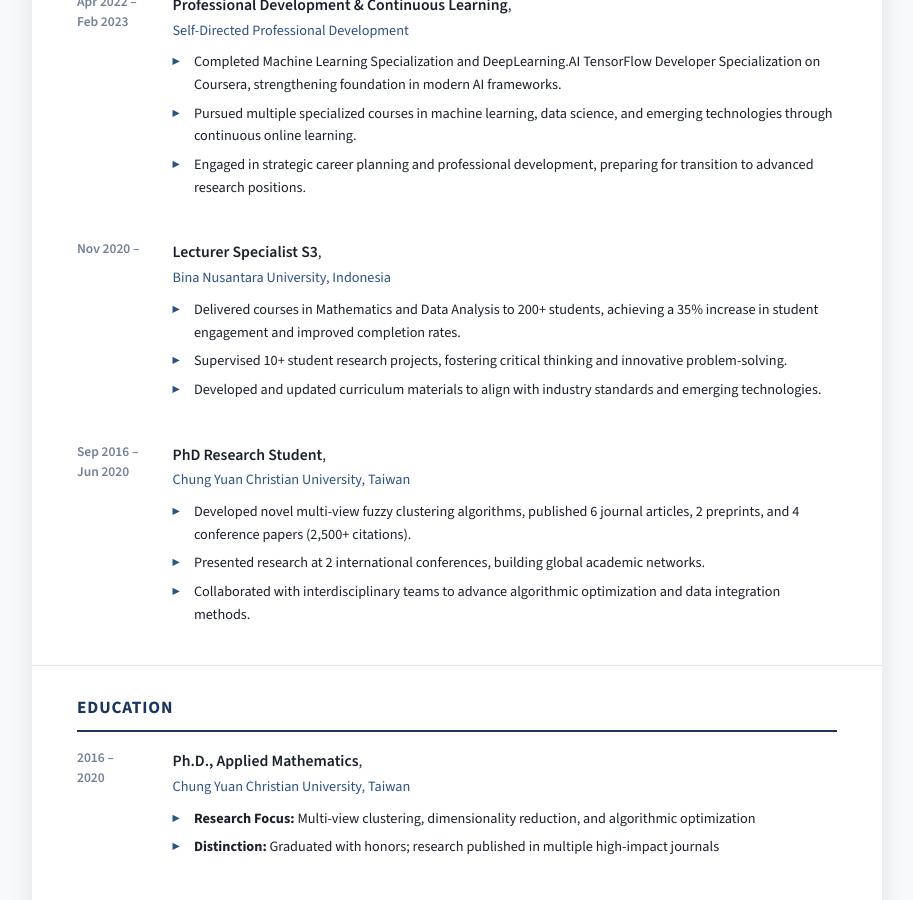
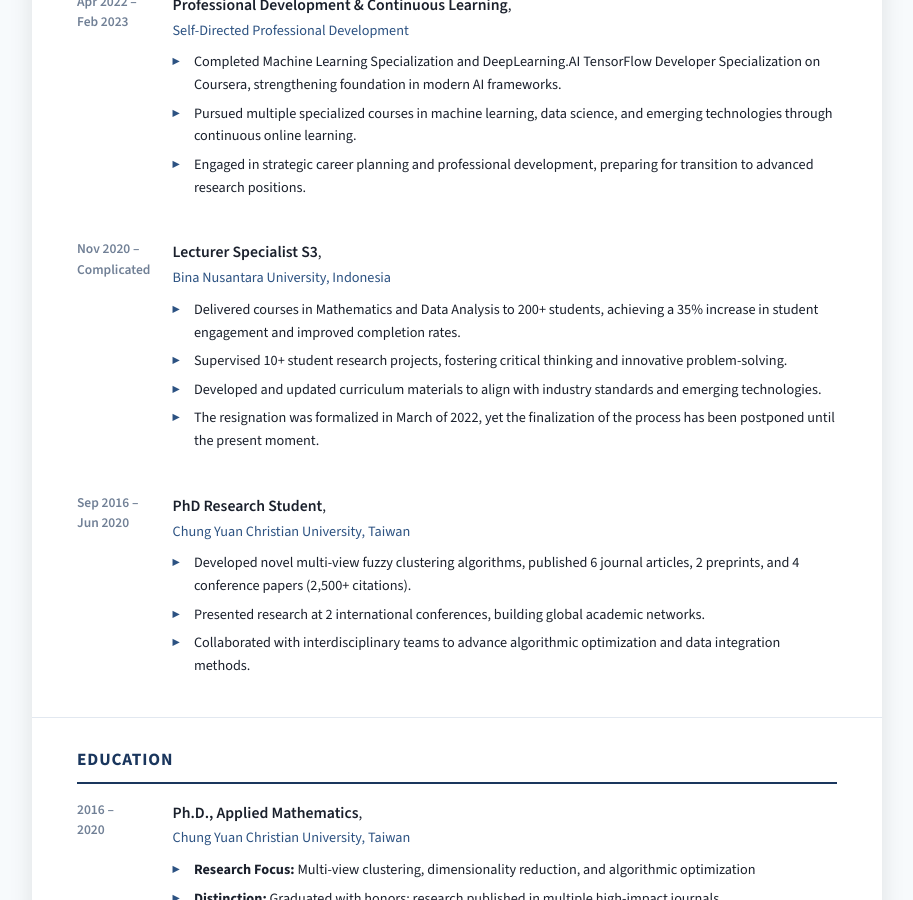
Before and after one commit to Kristina01-hash/Kristina01-hash.github.io, a Jekyll site: the page pdf/cv/index.html, which Jekyll copies as it is, in a window 1280 px wide and 900 px high, scrolled down 2569 px. Shown: the whole window, without its empty margins (183-1096 px from the left). Built offline with Jekyll 4.4.1, drawn with Linux system fonts in a browser that asks for light colours.

Commit message:
Update index.html

```diff
--- a/pdf/cv/index.html
+++ b/pdf/cv/index.html
@@ -730,13 +730,14 @@
       </tr>
       <tr>
 
-        <td class="date">Nov 2020 –<br></td>
+        <td class="date">Nov 2020 –<br> Complicated</td>
         <td>
           <span class="role">Lecturer Specialist S3</span>, <span class="institution">Bina Nusantara University, Indonesia</span>
           <ul>
             <li>Delivered courses in Mathematics and Data Analysis to 200+ students, achieving a 35% increase in student engagement and improved completion rates.</li>
             <li>Supervised 10+ student research projects, fostering critical thinking and innovative problem-solving.</li>
             <li>Developed and updated curriculum materials to align with industry standards and emerging technologies.</li>
+            <li>The resignation was formalized in March of 2022, yet the finalization of the process has been postponed until the present moment.</li>
           </ul>
         </td>
       </tr>
```
